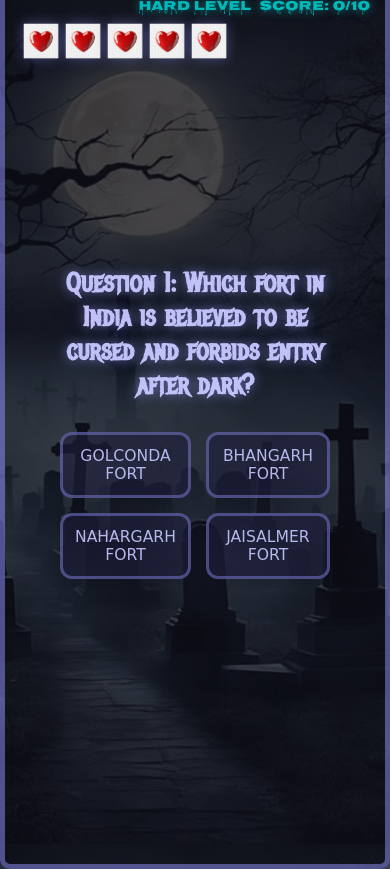
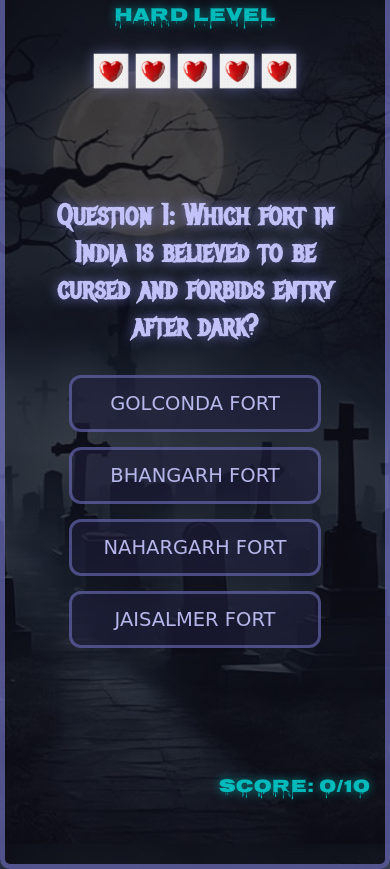
Before and after one commit to anwarhusen-07/ghostplay, a website: page hard.html in a window 390 px wide. Drawn offline with Linux system fonts and the light colour scheme; a web font is replaced by a local one.

Commit message:
addedd responsiveness

```diff
--- a/css/quiz.css
+++ b/css/quiz.css
@@ -30,19 +30,22 @@ background: url("/images/b3.jpg")    no-repeat center center fixed;
   position: absolute;
   top: 50px;
   left: 50%;
+   width: 100%;
   transform: translateX(-50%);
   font-family: "Nosifer", cursive;
   font-size: 2vw;
+  text-align: center;
   color: rgba(0, 200, 200, 0.9);
   text-shadow: 0 0 10px rgba(0, 200, 200, 0.6);
 }
 
 #score-text {
   position: absolute;
-  top: 50px;
+  bottom: 50px;
+  right: 30px;
+  font-size: 2.2vw;
   right: 20px;
   font-family: "Nosifer", cursive;
-  font-size: 2vw;
   color: rgba(0, 200, 200, 0.9);
   text-shadow: 0 0 10px rgba(0, 200, 200, 0.6);
 }
@@ -384,7 +387,7 @@ button#rules-button {
 
   #score-text {
     font-size: 3.5vw;
-    top: 15px;
+
     right: 15px;
   }
 
@@ -419,3 +422,172 @@ button#rules-button {
     font-size: 6vw;
   }
 }
+@media (max-width: 1024px) {
+  .level-title {
+    top: 30px;
+    font-size: 3vw;
+  }
+
+  #score-text {
+    right: 25px;
+    font-size: 3vw;
+  }
+}
+
+@media (max-width: 768px) {
+  .level-title {
+    top: 25px;
+    font-size: 4vw;
+    left: 50%;
+    transform: translateX(-50%);
+    text-align: center;
+    width: 100%;
+  }
+
+  #score-text {
+    right: 20px;
+    font-size: 4vw;
+  }
+
+  .options {
+    grid-template-columns: 1fr;
+    padding: 0 8%;
+  }
+
+  .option {
+    font-size: 4.5vw;
+  }
+}
+
+@media (max-width: 480px) {
+  .level-title {
+    top: 20px;
+    font-size: 5vw;
+  }
+
+  #score-text {
+    right: 15px;
+    font-size: 4.5vw;
+  }
+
+  .question-container h2 {
+    font-size: 7.5vw;
+  }
+
+  .option {
+    font-size: 5vw;
+    padding: 14px;
+  }
+
+  .lives {
+    top: 70px;
+    left: 50%;
+    transform: translateX(-50%);
+  }
+}
+#score-text {
+  top: auto;
+  bottom: 40px;
+  right: 20px;
+}
+@media (max-width: 1024px) {
+  .lives {
+    top: 90px;
+    left: 50%;
+    transform: translateX(-50%);
+  }
+}
+
+@media (max-width: 768px) {
+  #score-text {
+    bottom: 15px;
+    right: 15px;
+    font-size: 4vw;
+  }
+
+  .level-title {
+    top: 20px;
+    left: 50%;
+    transform: translateX(-50%);
+    text-align: center;
+    width: 100%;
+  }
+}
+
+@media (max-width: 480px) {
+  #score-text {
+    bottom: 12px;
+    right: 12px;
+    font-size: 4.5vw;
+  }
+
+  .level-title {
+    top: 18px;
+    font-size: 5vw;
+  }
+}
+
+@media (max-width: 1024px) {
+  .level-title {
+    top: 35px;
+    font-size: 3vw;
+  }
+
+  #score-text {
+    bottom: 50px;
+    right: 25px;
+    font-size: 2.8vw;
+  }
+}
+
+/* Mobile */
+@media (max-width: 768px) {
+  .level-title {
+    top: 25px;
+    font-size: 4vw;
+  }
+
+  #score-text {
+    bottom: 50px;
+    right: 20px;
+    font-size: 4vw;
+  }
+
+  .options {
+    grid-template-columns: 1fr;
+    padding: 0 8%;
+  }
+
+  .option {
+    font-size: 4.5vw;
+  }
+}
+
+/* Small Mobile */
+@media (max-width: 480px) {
+  .level-title {
+    top: 20px;
+    font-size: 5vw;
+  }
+
+  #score-text {
+    bottom: 60px;
+    right: 15px;
+    font-size: 4.8vw;
+  }
+
+  .question-container h2 {
+    font-size: 7.5vw;
+  }
+
+  .option {
+    font-size: 5vw;
+    padding: 14px;
+  }
+
+  .lives {
+    top: 70px;
+    left: 50%;
+    transform: translateX(-50%);
+  }
+}
```
Also changed, not shown: backend/server.js (+5 -2 lines), css/login.css (+54 -0 lines), css/styles.css (+53 -1 lines), 1 other file.
